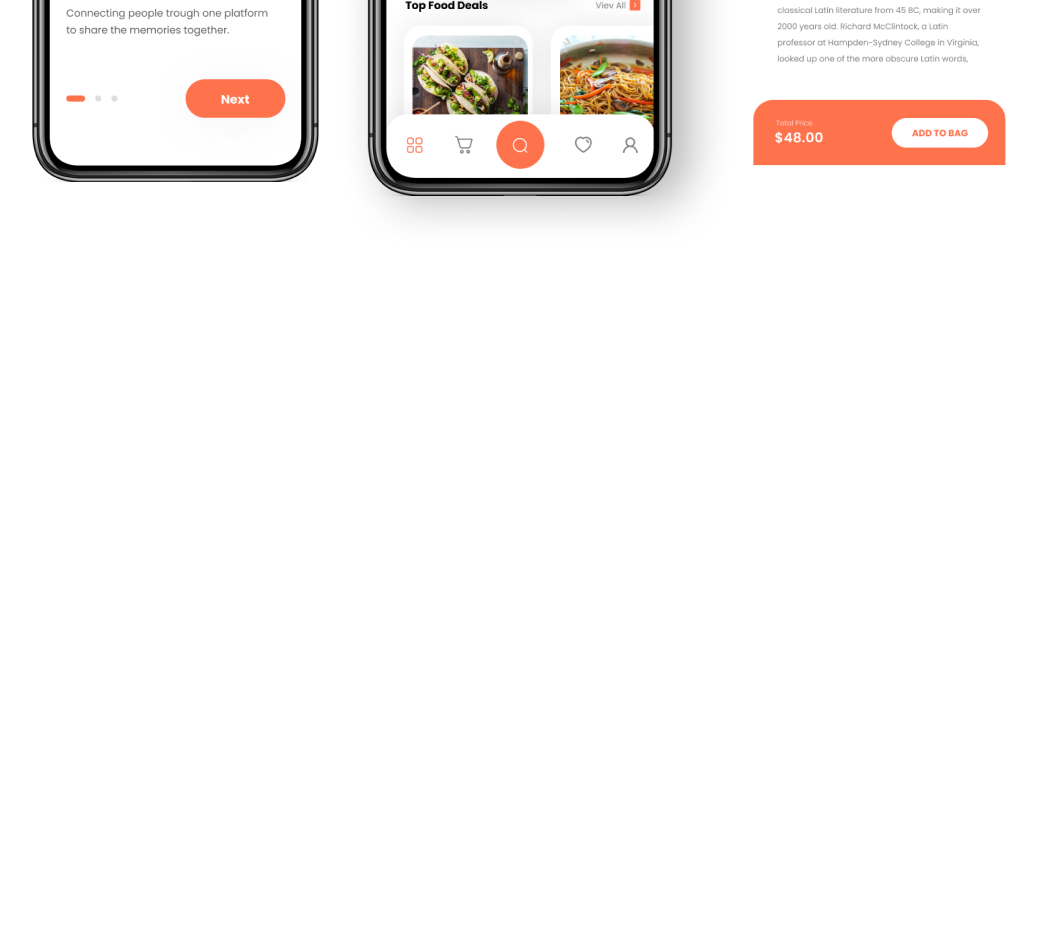
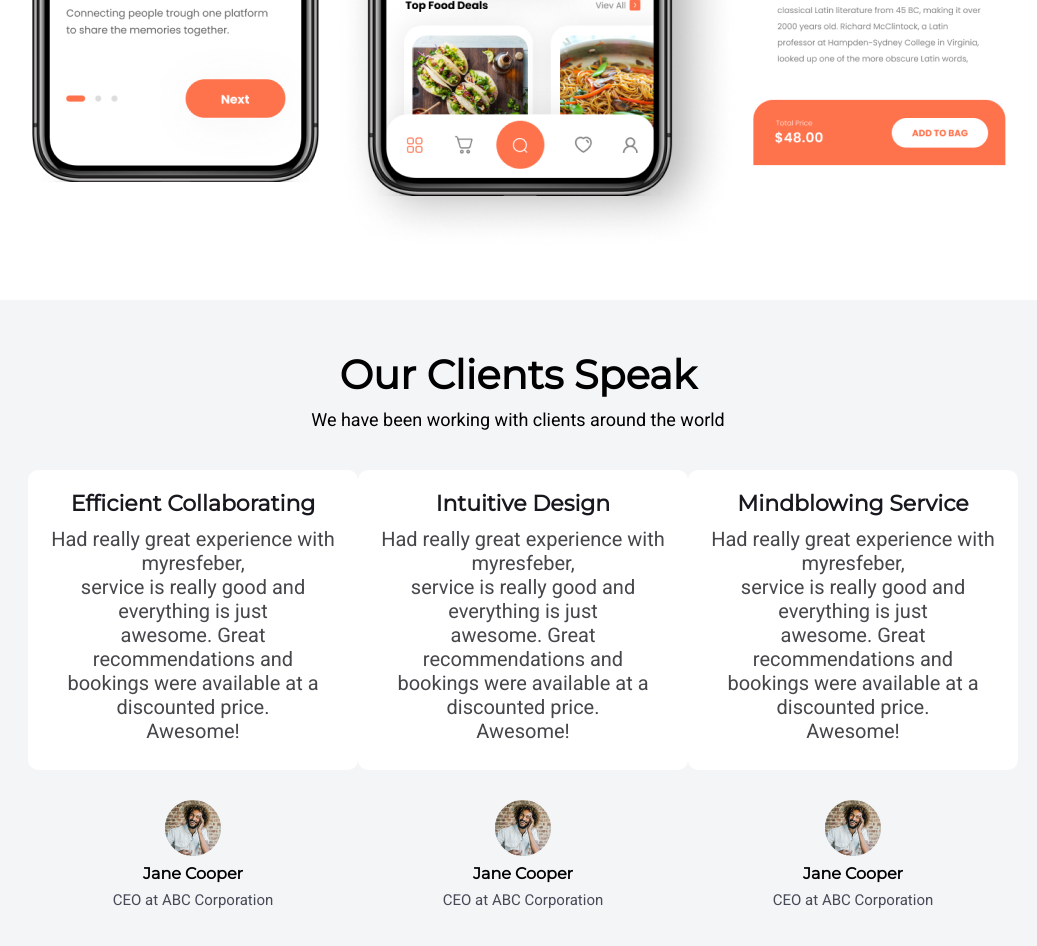
Before and after one commit to marat20021504/fastfoodwebsite, a plain HTML site: page index.html in a window 1280 px wide. Shown: the part 3063-4009 px from the top of the page, without its empty margins (122-1159 px from the left). Before the commit the page ends 3363 px from the top, so only its background shows below. Drawn offline with Linux system fonts and the light colour scheme.

Commit message:
section-5 bajarildi

```diff
--- a/index.html
+++ b/index.html
@@ -195,5 +195,88 @@
 
     </section>
 
+    <section class="section-5">
+
+        <h1>Our Clients Speak</h1>
+        <p>We have been working with clients around the world</p>
+
+        <div class="boxes-section-5">
+
+            <div class="box-con">
+
+                <div class="boxs">
+
+                    <h2>Efficient Collaborating</h2>
+
+                    <p>Had really great experience with myresfeber, <br>
+                    service is really good and everything is just <br>
+                    awesome. Great recommendations and <br>
+                    bookings were available at a discounted price. <br>
+                    Awesome! </p>
+
+                </div>
+
+                <div class="box-con-clint">
+
+                    <img src="/assets/images/Picture.png">
+                    <h2>Jane Cooper</h2>
+                    <p>CEO at ABC Corporation</p>
+
+                </div>
+
+            </div>
+
+            <div class="box-con">
+
+                <div class="boxs">
+
+                    <h2>Intuitive Design</h2>
+
+                    <p>Had really great experience with myresfeber, <br>
+                    service is really good and everything is just <br>
+                    awesome. Great recommendations and <br>
+                    bookings were available at a discounted price. <br>
+                    Awesome! </p>
+
+                </div>
+
+                <div class="box-con-clint">
+
+                    <img src="/assets/images/Picture.png">
+                    <h2>Jane Cooper</h2>
+                    <p>CEO at ABC Corporation</p>
+
+                </div>
+
+            </div>
+
+            <div class="box-con">
+
+                <div class="boxs">
+
+                    <h2>Mindblowing Service</h2>
+
+                    <p>Had really great experience with myresfeber, <br>
+                    service is really good and everything is just <br>
+                    awesome. Great recommendations and <br>
+                    bookings were available at a discounted price. <br>
+                    Awesome! </p>
+
+                </div>
+
+                <div class="box-con-clint">
+
+                    <img src="/assets/images/Picture.png">
+                    <h2>Jane Cooper</h2>
+                    <p>CEO at ABC Corporation</p>
+
+                </div>
+
+            </div>
+
+        </div>
+
+    </section>
+
 </body>
 </html>
--- /dev/null
+++ b/styles/sections/_section-5.scss
@@ -0,0 +1,83 @@
+.section-5 {
+    width: 100%;
+    height: 100vh;
+    background: #F4F5F7;
+    padding: 50px 150px;
+
+    h1 {
+        text-align: center;
+        font-weight: bold;
+        font-size: 40px;
+        color: black;
+        font-family: 'Montserrat', sans-serif;
+        margin-bottom: 10px;
+    }
+
+    p {
+        font-size: 18px;
+        text-align: center;
+        font-size: 18px;
+        font-family: 'Roboto', sans-serif;
+    }
+
+    .boxes-section-5 {
+        display: flex;
+        align-items: center;
+        justify-content: space-between;
+        margin-top: 40px;
+
+        .box-con {
+            display: flex;
+            flex-direction: column;
+            align-items: center;
+            gap: 30px;
+
+            .boxs {
+                width: 330px;
+                height: 300px;
+                border-radius: 10px;
+                background-color: white;
+                padding: 20px;
+
+                h2 {
+                    text-align: center;
+                    color: #18191F;
+                    font-size: 22px;
+                    font-weight: bold;
+                    font-family: 'Montserrat', sans-serif;
+                    margin-bottom: 10px;
+                }
+
+                p {
+                    color: #18191F;
+                    opacity: 0.8;
+                    font-size: 20px;
+                }
+
+            }
+
+            .box-con-clint {
+                display: flex;
+                flex-direction: column;
+                align-items: center;
+                gap: 8px;
+
+                h2 {
+                    font-weight: bold;
+                    font-size: 16px;
+                    font-family: 'Montserrat', sans-serif;
+                }
+
+                p {
+                    color: #474A57;
+                    font-size: 15px;
+                    font-family: 'Roboto', sans-serif;
+                }
+
+            }
+
+        }
+
+    }
+
+}
--- a/styles/style.scss
+++ b/styles/style.scss
@@ -11,3 +11,4 @@
 @import "./sections/section-2";
 @import "./sections/section-3";
 @import "./sections/section-4";
+@import "./sections/section-5";
```
Also changed, not shown: assets/images/Picture.png (added), styles/style.css, 1 other file.
